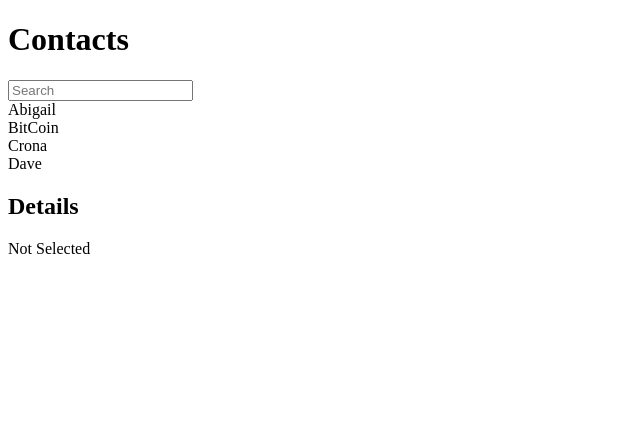
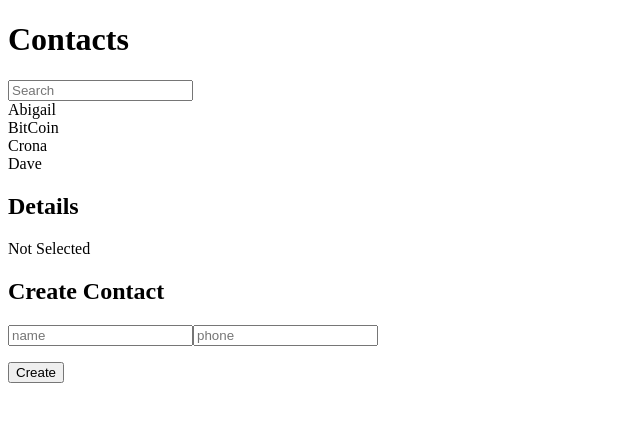
Before and after one commit to hogyun3709/contact-project, a React app: page / in a window 1280 px wide. Shown: the top 422 px of the page, without its empty margins (0-640 px from the left). Built offline with nearby package versions, Linux system fonts and the light colour scheme.

Commit message:
Contact Create : handleCreate

```diff
--- a/package.json
+++ b/package.json
@@ -5,12 +5,16 @@
   "main": "index.js",
   "scripts": {
     "test": "echo \"Error: no test specified\" && exit 1",
-    "dev-server": "webpack-dev-server"
+    "dev-server": "webpack-dev-server",
+    "clean-cache": "rm node_modules/.cache/babel-loader/*",
+    "discard-cache": "git checkout -- node_modules/.cache/babel-loader/*"
   },
   "author": "",
   "license": "ISC",
   "dependencies": {
+    "babel-preset-stage-0": "^6.24.1",
     "react": "^16.2.0",
+    "react-addons-update": "^15.6.2",
     "react-dom": "^16.2.0"
   },
   "devDependencies": {
--- a/src/components/Contact.js
+++ b/src/components/Contact.js
@@ -2,6 +2,7 @@
 import ContactInfo from './ContactInfo';
 import ContactDetails from './ContactDetails';
 import update from 'react-addons-update';
+import ContactCreate from './ContactCreate';
 
 export default class Contact extends React.Component {
   constructor(props){
@@ -26,7 +27,7 @@
       this.handleChange = this.handleChange.bind(this);
       this.handleClick = this.handleClick.bind(this);
       this.handleCreate = this.handleCreate.bind(this);
-      this.handleRemove = this.handleRemove.bind(this);
+      this.handl3eRemove = this.handleRemove.bind(this);
       this.handleEdit = this.handleEdit.bind(this);
   }
 
@@ -98,6 +99,9 @@
           isSelected={this.state.selectedKey != -1}
           contact={this.state.contactData[this.state.selectedKey]}
         />
+      <ContactCreate
+        onCreate={this.handleCreate}
+      />
       </div>
     );
   }
--- /dev/null
+++ b/src/components/ContactCreate.js
@@ -0,0 +1,66 @@
+import React from 'react';
+import propTypes from 'prop-types';
+export default class ContactCreate extends React.Component {
+  constructor(props){
+    super(props)
+    this.state = {
+      name: '',
+      phone: ''
+    };
+
+    this.handleChange = this.handleChange.bind(this);
+    this.handleClick = this.handleClick.bind(this);
+  }
+
+  handleChange(e) {
+    let nextState = {};
+    nextState[e.target.name] = e.target.value;
+    this.setState(nextState)
+  }
+
+  handleClick(){
+    const contact = {
+      name: this.state.name,
+      phone: this.state.phone
+    }
+
+    this.props.onCreate(contact);
+
+    this.setState({
+      name: '',
+      phone: ''
+    });
+  }
+  render(){
+    return (
+      <div>
+        <h2>Create Contact</h2>
+        <p>
+          <input
+            type="text"
+            name="name"
+            placeholder="name"
+            value={this.state.name}
+            onChange={this.handleChange}
+          />
+          <input
+            type="text"
+            name="phone"
+            placeholder="phone"
+            value={this.state.phone}
+            onChange={this.handleChange}
+          />
+        </p>
+        <button onClick={this.handleClick}>Create</button>
+      </div>
+    )
+  }
+}
+
+ContactCreate.propTypes = {
+  onCreate: propTypes.func
+};
+
+ContactCreate.defaultProps = {
+  onCreate: () => { console.error('onCreate not defined');}
+}
--- a/webpack.config.js
+++ b/webpack.config.js
@@ -24,7 +24,7 @@
                 exclude: /node_modules/,
                 query: {
                     cacheDirectory: true,
-                    presets: ['es2015', 'react'],
+                    presets: ['es2015', 'stage-0', 'react'],
                     plugins: ["react-hot-loader/babel"]
                 }
             }
```
Also changed, not shown: 1 other file (tests, documents, lock files or other folders). Lines whose indentation alone changed are shown as unchanged.
